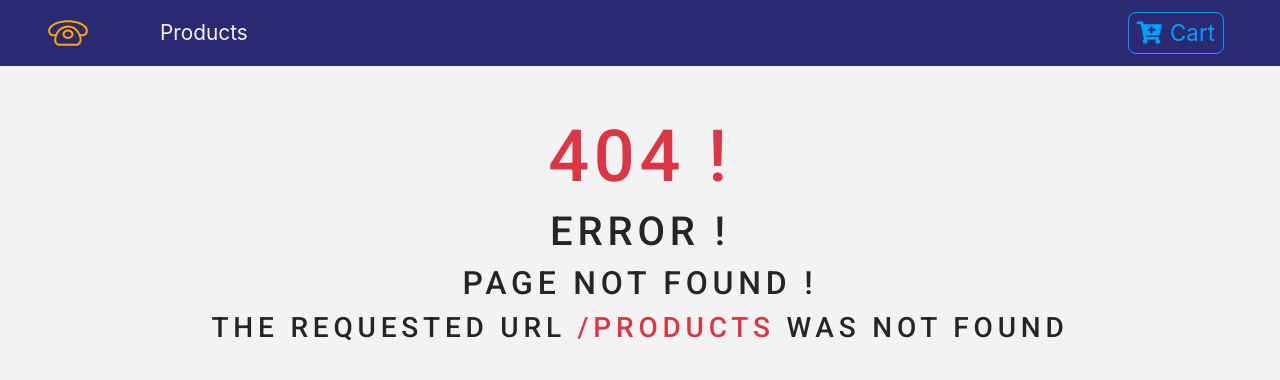
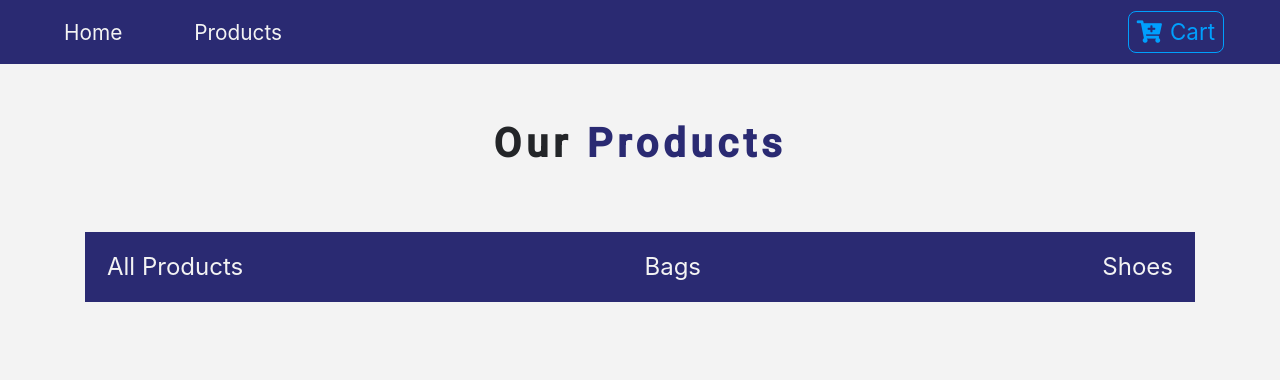
Before and after one commit to adebammytayo123/bag-shoe-store, a React (Create React App) app: page /products in a window 1280 px wide. Before the commit this address had no page. Shown: the top 380 px of the page. Built offline with nearby package versions, Linux system fonts and the light colour scheme.

Commit message:
added filter functionality

```diff
--- a/src/App.js
+++ b/src/App.js
@@ -3,6 +3,7 @@ import { Switch, Route } from 'react-router-dom';
 import './App.css';
 import 'bootstrap/dist/css/bootstrap.min.css';
 import NavBar from './components/NavBar';
+import Home from './components/Home'
 import ProductList from './components/ProductList';
 import Details from './components/Details';
 import Cart from './components/Cart/Cart';
@@ -13,7 +14,8 @@ function App() {
     <React.Fragment>
       <NavBar />
       <Switch>
-        <Route path="/" exact component={ProductList} />
+        <Route path="/" exact component={Home} />
+        <Route path="/products" exact component={ProductList} />
         <Route path="/details" component={Details} />
         <Route path="/cart" component={Cart} />
         <Route component={Default} />
--- a/src/components/Cart/CartTotals.js
+++ b/src/components/Cart/CartTotals.js
@@ -18,7 +18,7 @@ const CartTotals = (props) => {
                 <div className="row">
                     <div className="col-10 mt-4 mx-auto col-sm-8 text-capitalize text-center">
                         <div className=" col-10 mx-auto px-5 justify-content align-items-center">
-                        <Link to="/">
+                        <Link to="/products">
                                 <ButtonContainer>
                                     <span className="pr-2">
                                         <i className="fas fa-chevron-left"></i>
--- a/src/components/Details.js
+++ b/src/components/Details.js
@@ -41,17 +41,17 @@ const Details = () => {
                         </p>
                         <p className="text-muted lead">{details.info}</p>
                         <div>
-                            <Link to="/">
+                            <Link to="/products">
                                 <ButtonContainer>back to products</ButtonContainer>
                             </Link>
                             <ButtonContainer
                                 cart
-                                disabled={details.inCart ? false : true}
+                                disabled={details.inCart ? true : false}
                                 onClick={() => {
-                                    addToCart(details.id);
+                                    addToCart(details.id)
                                 }}
                             >
-                                {details.inCart ? "inCart": "add to cart"}
+                                {details.inCart ? "inCart" : "add to cart"}
                             </ButtonContainer>
                         </div>
                     </div>
--- /dev/null
+++ b/src/components/Home.js
@@ -0,0 +1,11 @@
+import React from 'react';
+
+const Home = () => {
+    return (
+        <div>
+            <h1>hello from home</h1>
+        </div>
+    )
+}
+
+export default Home;
--- a/src/components/NavBar.js
+++ b/src/components/NavBar.js
@@ -1,18 +1,15 @@
 import React from 'react';
 import { Link } from 'react-router-dom';
-import logo from '../logo.svg'
 import styled from 'styled-components';
 import { ButtonContainer } from './Button';
 
 const NavBar = () =>  {
     return (
         < NavWrapper className="navbar navbar-expand-sm navbar-dark px-sm-5">
-            <Link to="/">
-                <img src={logo} alt="product" className="navbar-brand"/>
-            </Link>
+            <Link className="nav-link" to="/">home</Link>
             <ul className="navbar-nav align-items-center">
-                <li className="nav-item ml-5">
-                    <Link to="/" className="nav-link">Products</Link>
+            <li className="nav-item ml-5">
+                    <Link to="/products" className="nav-link">Products</Link>
                 </li>
             </ul>
             <Link to="/cart" className="ml-auto">
@@ -38,7 +35,9 @@ background: var(--mainBlue);
 .nav-link:hover {
     color: var(--mainYellow) !important;
 }
-.nav-link::active {
+.nav-link:focus,
+.nav-link:active,
+.nav-link.active {
     color: var(--mainYellow) !important;
 }
 `
--- a/src/components/Product.js
+++ b/src/components/Product.js
@@ -1,6 +1,7 @@
 import React,{ useContext} from 'react';
 import styled from 'styled-components';
 import { Link } from 'react-router-dom';
+// import FilterProduct from './FilterProduct';
 import PropTypes from 'prop-types';
 import { ProductContext } from '../context';
 
@@ -17,7 +18,8 @@ const Product = (props) => {
 
 
     return (
-        <ProductWrapper className="col-9 mx-auto col-md-6 col-lg-3 my-3">
+      <ProductWrapper className="col-9 mx-auto col-md-6 col-lg-3 my-3">
+
         <div className="card">
           {
             <div
@@ -28,19 +30,6 @@ const Product = (props) => {
             <Link to="/details">
               <img src={img} alt="product" className="card-img-top" />
             </Link>
-              <Link to="/cart">
-              <button
-                className="cart-btn"
-                disabled={inCart ? true : false}
-                onClick={() => {
-                  addToCart(id);
-                }
-
-              }
-            >
-              {inCart ? (<p className="text-capitalize mb-0" disabled>in cart</p>) : <i className="fas fa-cart-plus" />}
-            </button>
-           </Link>
           </div>
         }
           <div className="card-footer d-flex justify-content-between">
@@ -50,14 +39,26 @@ const Product = (props) => {
               {price}
             </h5>
           </div>
-          <div
-            className="mx-auto text-center py-3"
-            onClick={() => {
-            handleDetail(id)
-          }}>
+          <div className="d-flex justify-content-center py-5">
           <Link to="/details">
-            <button className="detail-btn text-blue text-capitalize ">details</button>
+                <button
+                  className="detail-btn text-blue text-capitalize"
+                  onClick={() => {
+                    handleDetail(id)
+                  }}
+                >details</button>
           </Link>
+          <button
+                className="cart-btn"
+                disabled={inCart ? true : false}
+                onClick={() => {
+                  addToCart(id);
+                }
+
+              }
+            >
+              {inCart ? (<p className="text-capitalize mb-0" disabled>in cart</p>) : <p className="text-capitalize mb-0" disabled>add to cart</p>}
+            </button>
           </div>
           </div>
         </ProductWrapper>
@@ -104,29 +105,26 @@ const ProductWrapper = styled.div`
   transform: scale(1.2)
 }
 .cart-btn {
-  position: absolute;
-  bottom: 0;
-  right: 0;
-  padding: 0.2rem 0.4rem;
-  background: var(--lightBlue);
-  color: var(--mainWhite);
-  border: none;
-  border-radius: 0.5rem 0 0 0;
-  font-size: 1.4rem;
-  transform: translate(100%, 100%);
+  background: transparent;
+  border-color: var(--mainBlue);
+  color: var(--mainBlue);
+  border-radius: 0.3em;
+  margin-left: 0.5rem;
+  padding: 0.3rem 0.5rem;
+  align-self: center;
+  font-size: 1.2rem;
   transition: all 1s linear;
 }
-.img-container:hover .cart-btn {
-  transform: translate(0,0)
-}
 .cart-btn:hover {
-  color: var(--mainBlue);
+  background: var(--mainBlue);
+  color: var(--mainWhite);
   cursor: pointer;
 }
 .detail-btn {
   background: transparent;
   border-color: var(--mainBlue);
   border-radius: 0.3em;
+  margin-right: 0.5rem;
   padding: 0.3rem 0.5rem;
   align-self: center;
   font-size: 1.2rem;
--- a/src/components/ProductList.js
+++ b/src/components/ProductList.js
@@ -2,23 +2,39 @@ import React, { useContext } from 'react';
 import Product from './Product';
 import Title from './Title';
 import { ProductContext } from '../context';
+import styled from 'styled-components';
 
 const ProductList = () => {
 
-    const { value1 } = useContext(ProductContext);
-    const [products] = value1;
-    // console.log(products)
+    const { value10 } = useContext(ProductContext);
+    const [productsCopy] = value10;
 
+    const { value11 } = useContext(ProductContext);
+    const [handleBtns] = value11;
 
+    const { value12 } = useContext(ProductContext);
+    const [btns] = value12;
 
     return (
         <React.Fragment>
-            <div className="py-5">
+            <ProductListWrapper className="py-5">
                 <div className="container">
-                    <Title name="our" title="products" />
-                    {/* product row */}
+                <Title name="our" title="products" />
+                <div className="btns d-flex justify-content-between my-5">
+                            {btns.map((btn, index) => {
+                                return (
+                                    <button
+                                        className="filter-btn text-capitalize"
+                                        key={index}
+                                        value={btn}
+                                        onClick={handleBtns}>
+                                        {btn}
+                                    </button>
+                                )
+                            })}
+                        </div>
                     <div className="row">
-                        {products.map(product => (
+                        {productsCopy.map(product => (
                             <Product
                                 key={product.id}
                                 product={product}
@@ -26,10 +42,31 @@ const ProductList = () => {
                         ))}
                     </div>
                 </div>
-            </div>
+
+            </ProductListWrapper>
         </React.Fragment>
         // <Product />
     )
+};
+
+const ProductListWrapper = styled.div`
+.btns {
+    width: 100%;
+    background: var(--mainBlue);
+    padding: 1rem;
 }
+.filter-btn {
+    font-size: 1.5rem;
+    color: var(--mainWhite);
+    background: transparent;
+    border: none;
+    outline: none;
+}
+.filter-btn:focus,
+.filter-btn:active,
+.filter-btn.active  {
+    border-bottom: 0.1em solid var(--lightBlue) !important;
+}
+`
 
 export default ProductList;
--- a/src/context.js
+++ b/src/context.js
@@ -10,6 +10,8 @@ const ProductProvider = (props) => {
   const [products, setProducts] = useState(storeProducts);
   const [details, setDetails] = useState(detailProduct);
   const [cart, setCart] = useState([]);
+  const [productsCopy, setProductsCopy] = useState([]);
+  const [btns, setBtns] = useState(["all products","bags", "shoes"]);
 
 
 
@@ -94,7 +96,23 @@ const ProductProvider = (props) => {
 
   let subTotal = cart.reduce((acc, amount) => acc + amount.total,0);
 
-  console.log('total', subTotal)
+  console.log('total', subTotal);
+
+  const handleBtns = (e) => {
+
+    console.log(e.target.value);
+    let productsCopy;
+
+    if (e.target.value === "all products" ) {
+      productsCopy = products
+    }
+    else {
+      productsCopy = products.filter(item => item.tag === e.target.value)
+    }
+
+    setProductsCopy(productsCopy)
+  }
+
 
   return (
     <ProductContext.Provider value={
@@ -107,7 +125,10 @@ const ProductProvider = (props) => {
         value6: [increment],
         value7: [decrement],
         value8: [removeItem],
-        value9: [cart, setCart]
+        value9: [cart, setCart],
+        value10: [productsCopy],
+        value11: [handleBtns],
+        value12: [btns, setBtns],
       }
     } >
       {props.children}
--- a/src/data.js
+++ b/src/data.js
@@ -11,7 +11,8 @@ export const storeProducts = [
       "Lorem ipsum dolor amet offal butcher quinoa sustainable gastropub, echo park actually green juice sriracha paleo. Brooklyn sriracha semiotics, DIY coloring book mixtape craft beer sartorial hella blue bottle. Tote bag wolf authentic try-hard put a bird on it mumblecore. Unicorn lumbersexual master cleanse blog hella VHS, vaporware sartorial church-key cardigan single-origin coffee lo-fi organic asymmetrical. Taxidermy semiotics celiac stumptown scenester normcore, ethical helvetica photo booth gentrify.",
     inCart: false,
     count: 0,
-    total: 0
+    total: 0,
+    tag: "bags"
   },
   {
     id: 2,
@@ -23,7 +24,8 @@ export const storeProducts = [
       "Lorem ipsum dolor amet offal butcher quinoa sustainable gastropub, echo park actually green juice sriracha paleo. Brooklyn sriracha semiotics, DIY coloring book mixtape craft beer sartorial hella blue bottle. Tote bag wolf authentic try-hard put a bird on it mumblecore. Unicorn lumbersexual master cleanse blog hella VHS, vaporware sartorial church-key cardigan single-origin coffee lo-fi organic asymmetrical. Taxidermy semiotics celiac stumptown scenester normcore, ethical helvetica photo booth gentrify.",
     inCart: false,
     count: 0,
-    total: 0
+    total: 0,
+    tag: "shoes"
   },
   {
     id: 3,
@@ -35,7 +37,8 @@ export const storeProducts = [
       "Lorem ipsum dolor amet offal butcher quinoa sustainable gastropub, echo park actually green juice sriracha paleo. Brooklyn sriracha semiotics, DIY coloring book mixtape craft beer sartorial hella blue bottle. Tote bag wolf authentic try-hard put a bird on it mumblecore. Unicorn lumbersexual master cleanse blog hella VHS, vaporware sartorial church-key cardigan single-origin coffee lo-fi organic asymmetrical. Taxidermy semiotics celiac stumptown scenester normcore, ethical helvetica photo booth gentrify.",
     inCart: false,
     count: 0,
-    total: 0
+    total: 0,
+    tag: "bags"
   },
   {
     id: 4,
@@ -47,7 +50,8 @@ export const storeProducts = [
       "Lorem ipsum dolor amet offal butcher quinoa sustainable gastropub, echo park actually green juice sriracha paleo. Brooklyn sriracha semiotics, DIY coloring book mixtape craft beer sartorial hella blue bottle. Tote bag wolf authentic try-hard put a bird on it mumblecore. Unicorn lumbersexual master cleanse blog hella VHS, vaporware sartorial church-key cardigan single-origin coffee lo-fi organic asymmetrical. Taxidermy semiotics celiac stumptown scenester normcore, ethical helvetica photo booth gentrify.",
     inCart: false,
     count: 0,
-    total: 0
+    total: 0,
+    tag: "shoes"
   },
   {
     id: 5,
@@ -59,7 +63,8 @@ export const storeProducts = [
       "Lorem ipsum dolor amet offal butcher quinoa sustainable gastropub, echo park actually green juice sriracha paleo. Brooklyn sriracha semiotics, DIY coloring book mixtape craft beer sartorial hella blue bottle. Tote bag wolf authentic try-hard put a bird on it mumblecore. Unicorn lumbersexual master cleanse blog hella VHS, vaporware sartorial church-key cardigan single-origin coffee lo-fi organic asymmetrical. Taxidermy semiotics celiac stumptown scenester normcore, ethical helvetica photo booth gentrify.",
     inCart: false,
     count: 0,
-    total: 0
+    total: 0,
+    tag: "bags"
   },
   {
     id: 6,
@@ -71,7 +76,8 @@ export const storeProducts = [
       "Lorem ipsum dolor amet offal butcher quinoa sustainable gastropub, echo park actually green juice sriracha paleo. Brooklyn sriracha semiotics, DIY coloring book mixtape craft beer sartorial hella blue bottle. Tote bag wolf authentic try-hard put a bird on it mumblecore. Unicorn lumbersexual master cleanse blog hella VHS, vaporware sartorial church-key cardigan single-origin coffee lo-fi organic asymmetrical. Taxidermy semiotics celiac stumptown scenester normcore, ethical helvetica photo booth gentrify.",
     inCart: false,
     count: 0,
-    total: 0
+    total: 0,
+    tag: "shoes"
   },
   {
     id: 7,
@@ -83,7 +89,8 @@ export const storeProducts = [
       "Lorem ipsum dolor amet offal butcher quinoa sustainable gastropub, echo park actually green juice sriracha paleo. Brooklyn sriracha semiotics, DIY coloring book mixtape craft beer sartorial hella blue bottle. Tote bag wolf authentic try-hard put a bird on it mumblecore. Unicorn lumbersexual master cleanse blog hella VHS, vaporware sartorial church-key cardigan single-origin coffee lo-fi organic asymmetrical. Taxidermy semiotics celiac stumptown scenester normcore, ethical helvetica photo booth gentrify.",
     inCart: false,
     count: 0,
-    total: 0
+    total: 0,
+    tag: "bags"
   },
   {
     id: 8,
@@ -95,7 +102,8 @@ export const storeProducts = [
       "Lorem ipsum dolor amet offal butcher quinoa sustainable gastropub, echo park actually green juice sriracha paleo. Brooklyn sriracha semiotics, DIY coloring book mixtape craft beer sartorial hella blue bottle. Tote bag wolf authentic try-hard put a bird on it mumblecore. Unicorn lumbersexual master cleanse blog hella VHS, vaporware sartorial church-key cardigan single-origin coffee lo-fi organic asymmetrical. Taxidermy semiotics celiac stumptown scenester normcore, ethical helvetica photo booth gentrify.",
     inCart: false,
     count: 0,
-    total: 0
+    total: 0,
+    tag: "shoes"
   }
 ];
 
@@ -109,5 +117,6 @@ export const detailProduct = {
       "Lorem ipsum dolor amet offal butcher quinoa sustainable gastropub, echo park actually green juice sriracha paleo. Brooklyn sriracha semiotics, DIY coloring book mixtape craft beer sartorial hella blue bottle. Tote bag wolf authentic try-hard put a bird on it mumblecore. Unicorn lumbersexual master cleanse blog hella VHS, vaporware sartorial church-key cardigan single-origin coffee lo-fi organic asymmetrical. Taxidermy semiotics celiac stumptown scenester normcore, ethical helvetica photo booth gentrify.",
     inCart: false,
     count: 0,
-    total: 0
+  total: 0,
+    tag: "bags"
 };
```
Also changed, not shown: src/components/Cart/CartColumns.js (+8 -4 lines).
